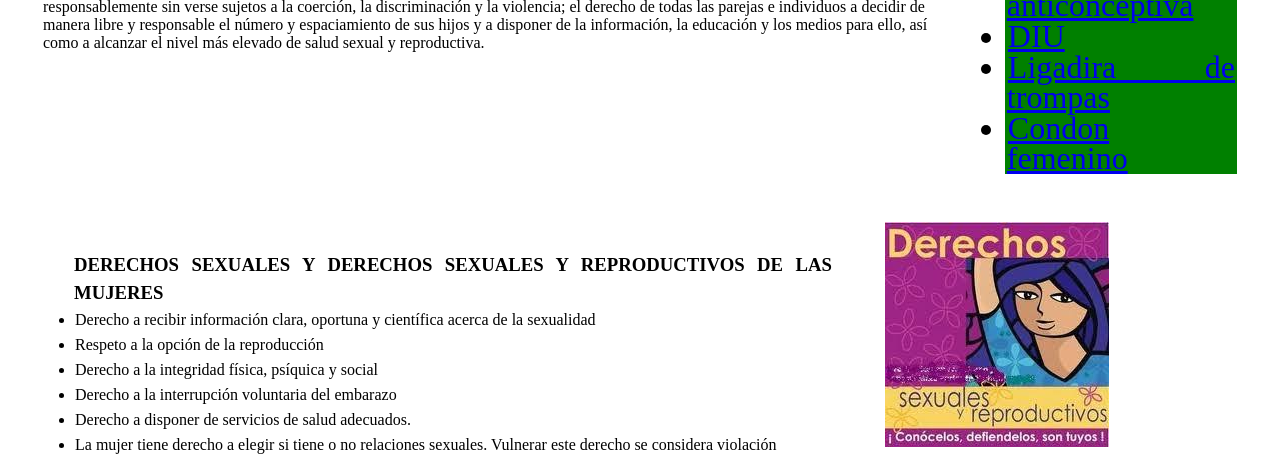
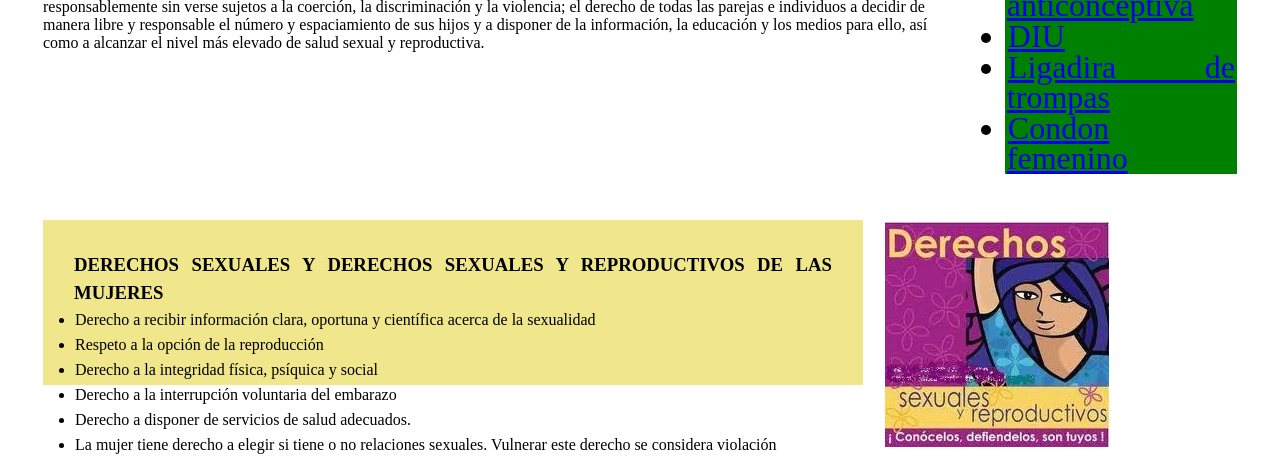
Before and after one commit to jackDestripador/MWT1A1_DerechosSexualesyReproductivos, a website: page HTML/index.html in a window 1280 px wide. Shown: the part 846-1319 px from the top of the page. Drawn offline with Linux system fonts and the light colour scheme.

Commit message:
agregar caolor

```diff
--- a/HTML/css/style.css
+++ b/HTML/css/style.css
@@ -129,6 +129,7 @@ nav li:hover>ul {
 	margin: 0px 20px;
 	line-height: 1.5;
 	text-align: justify;
+background-color: khaki;
 
 	width: 820px;
 	height: 165px;
```
